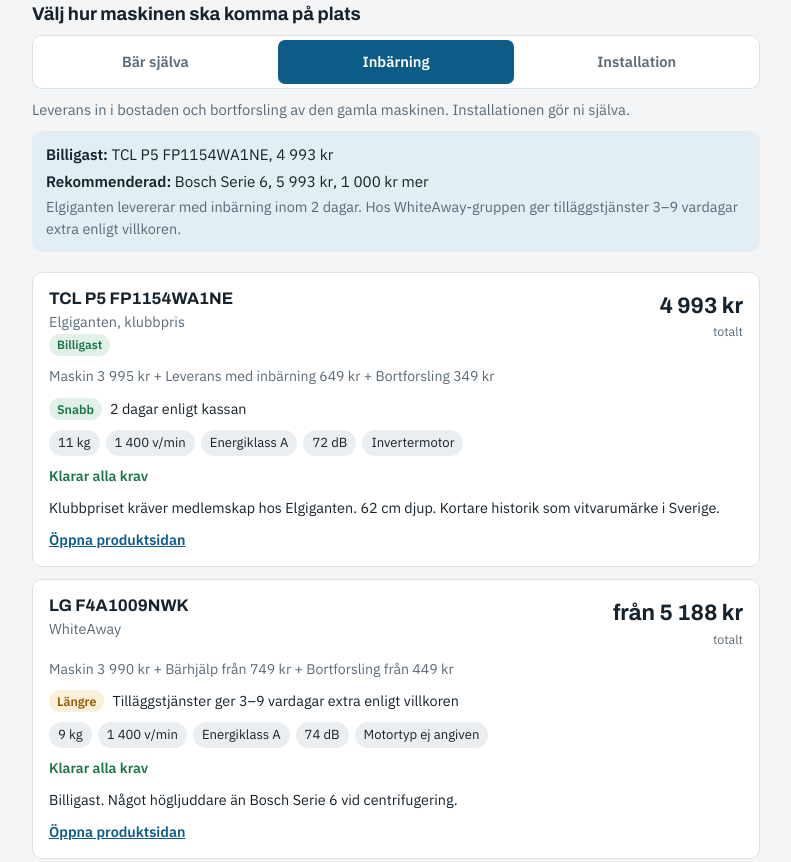
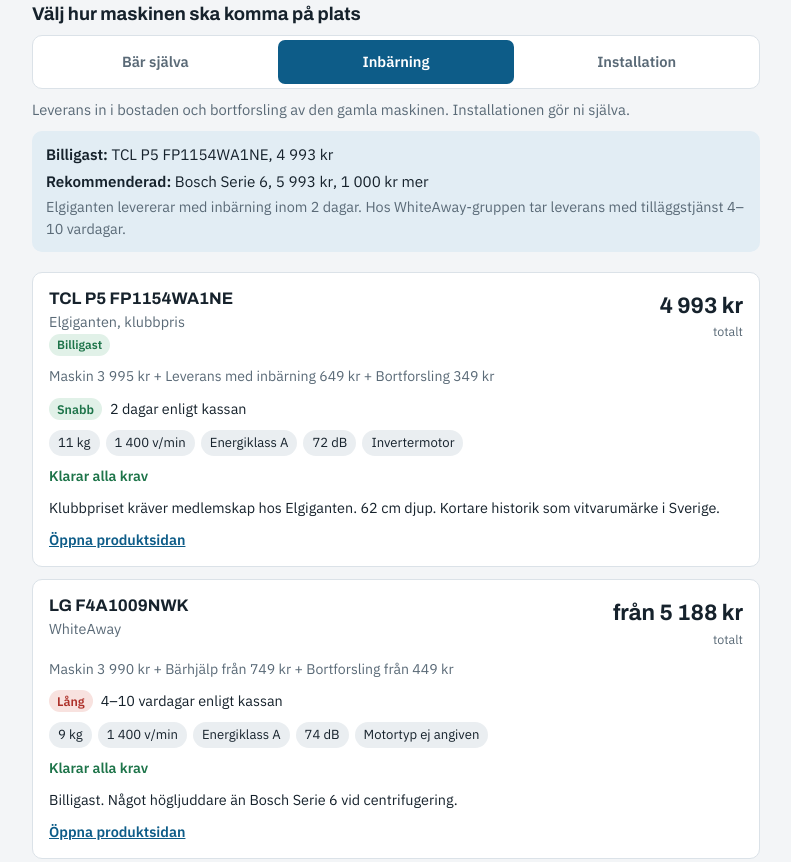
Before and after one commit to hej-design/Hemma, a plain HTML site: page tvattmaskin/index.html in a window 1280 px wide. Shown: the part 341-1203 px from the top of the page, without its empty margins (244-1035 px from the left). Drawn offline with Linux system fonts and the light colour scheme.

Commit message:
Rätta leveranstiden för tilläggstjänster hos WhiteAway-gruppen
Co-Authored-By: Claude Opus 5.5 <noreply@anthropic.com>
Claude-Session: https://claude.ai/code/session_01GqN3QSQXkYPDgQcP2LBHL9

```diff
--- a/tvattmaskin/index.html
+++ b/tvattmaskin/index.html
@@ -162,7 +162,7 @@ a:focus-visible,button:focus-visible,input:focus-visible+label{outline:2px solid
   <section class="section" aria-labelledby="tank-h">
     <h2 id="tank-h">Att tänka på</h2>
     <p><strong>Två säljare.</strong> Tretti, WhiteAway och Skousen ingår alla i WhiteAway Group. De har samma kassa, samma villkor och samma priser för tilläggstjänster.</p>
-    <p><strong>Leveransdatum.</strong> Kontrollera datumet i kassan innan ni betalar. Med installation tar WhiteAway-gruppen 4–10 vardagar.</p>
+    <p><strong>Leveransdatum.</strong> Kontrollera datumet i kassan innan ni betalar. Hos WhiteAway-gruppen tar leverans med bärhjälp eller installation 4–10 vardagar.</p>
     <p><strong>Elgigantens leverans till tomtgräns.</strong> 299 kr om de kommer någon gång mellan 8 och 17. Väljer ni dag och tid själva kostar det 349 kr.</p>
     <p><strong>Installera själva.</strong> Ta bort transportskruvarna på baksidan före första tvätten. Skruva fast vattenslangen på kranen, koppla in avloppsslangen och ställ maskinen plant. Kör sedan en handduk på ett bomullsprogram. Behöver något i rören, avloppet eller uttaget ändras ska en fackman göra det.</p>
     <p><strong>Mått.</strong> Bosch och Siemens är 84,5 cm höga och 58,8 cm djupa, och TCL är 62 cm djup. Mät utrymmet under bänkskivan.</p>
@@ -210,7 +210,7 @@ const STORES = {
   wa: {
     name: 'WhiteAway-gruppen',
     self:    { parts: [['Leverans till tomtgräns', 0], ['Gamla till återvinningscentral', 0]], from: false, time: 'Skickas inom 1–3 vardagar', state: 'ok' },
-    carry:   { parts: [['Bärhjälp', 749], ['Bortforsling', 449]], from: true, time: 'Tilläggstjänster ger 3–9 vardagar extra enligt villkoren', state: 'warn' },
+    carry:   { parts: [['Bärhjälp', 749], ['Bortforsling', 449]], from: true, time: '4–10 vardagar enligt kassan', state: 'bad' },
     install: { parts: [['Inbärning och installation', 1475], ['Bortforsling', 449]], from: true, time: '4–10 vardagar enligt kassan', state: 'bad' }
   }
 };
@@ -291,8 +291,8 @@ function render(mode) {
   l2.innerHTML = '<strong>Rekommenderad:</strong> Bosch Serie 6, <span class="num">' + kr(bosch.c.total) + '</span>, ' + (bosch.c.total - cheapest.c.total > 0 ? '<span class="num">' + kr(bosch.c.total - cheapest.c.total) + '</span> mer' : 'billigast');
   const timeNote = {
     self: 'Leveranstid: 1–2 dagar hos Elgiganten och 1–3 vardagar hos WhiteAway-gruppen.',
-    carry: 'Elgiganten levererar med inbärning inom 2 dagar. Hos WhiteAway-gruppen ger tilläggstjänster 3–9 vardagar extra enligt villkoren.',
-    install: 'Hos Elgiganten väljer ni dag och tidsfönster i kassan. WhiteAway-gruppen anger 4–10 vardagar i kassan.'
+    carry: 'Elgiganten levererar med inbärning inom 2 dagar. Hos WhiteAway-gruppen tar leverans med tilläggstjänst 4–10 vardagar.',
+    install: 'Hos Elgiganten väljer ni dag och tidsfönster i kassan. Hos WhiteAway-gruppen tar leverans med tilläggstjänst 4–10 vardagar.'
   }[mode];
   const l3 = el('div', 'meta', timeNote);
   sum.append(l1, l2, l3);
```
